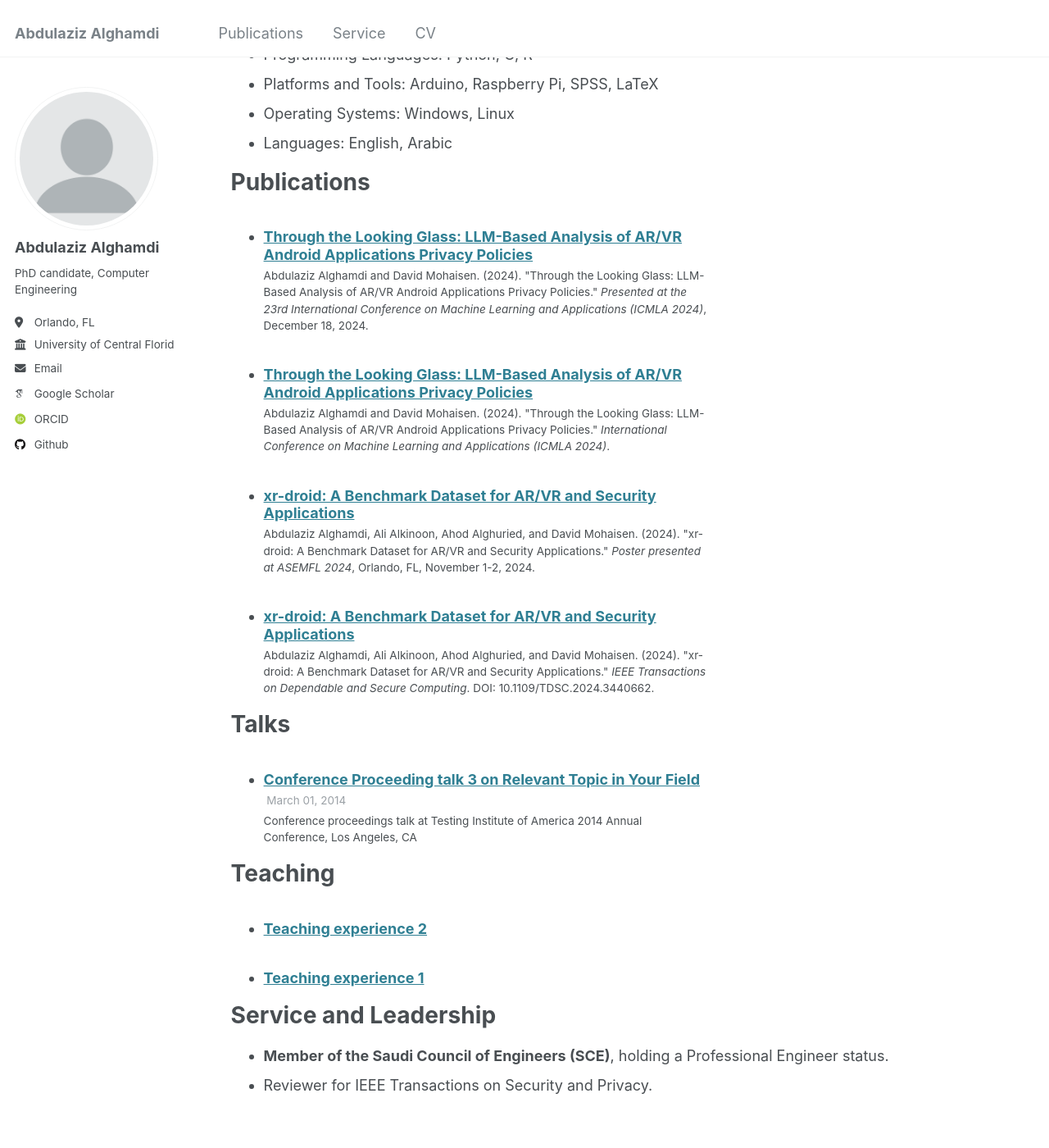
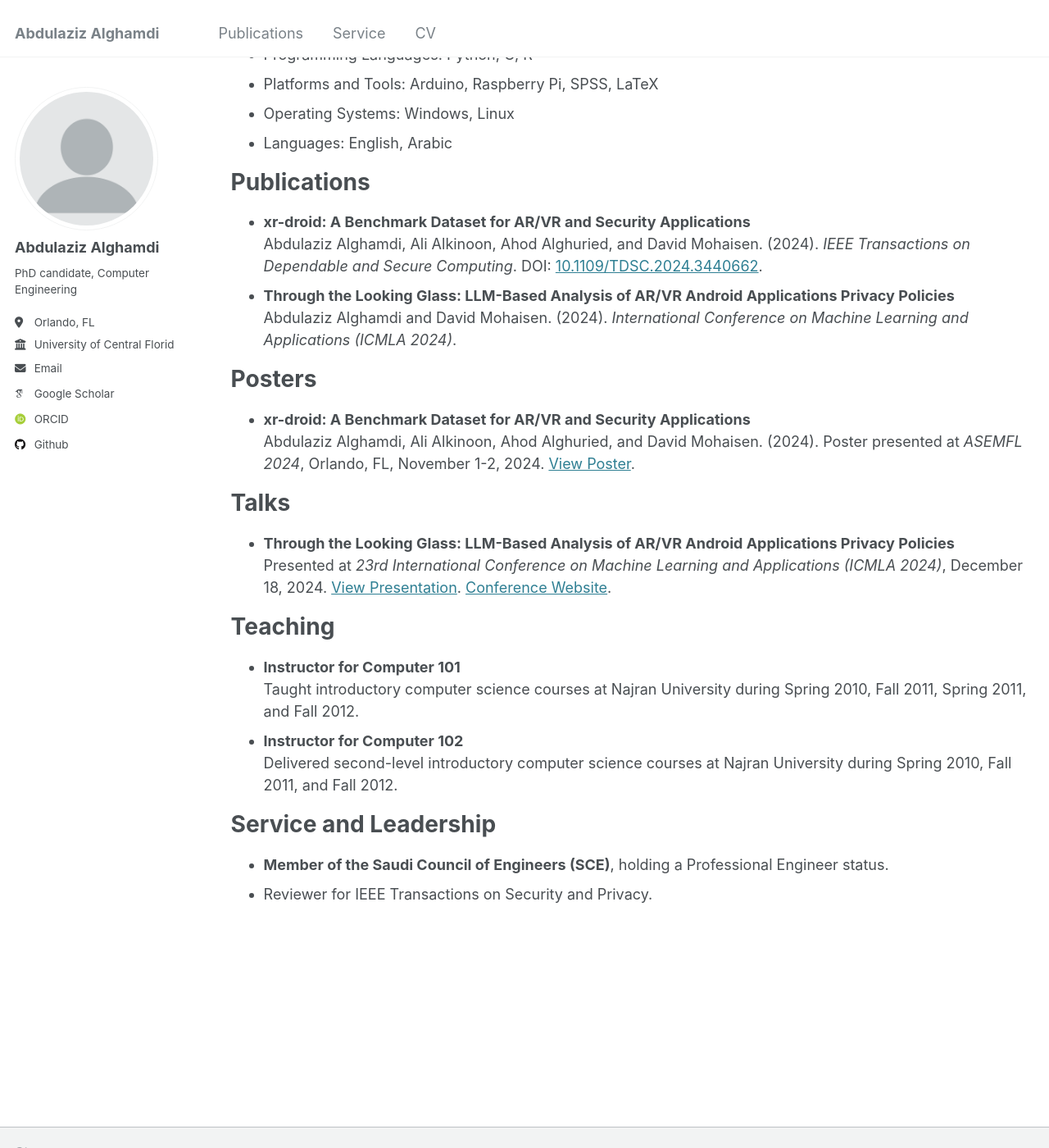
Before and after one commit to Eamna/eamna.github.io, a Jekyll site: the page built from _pages/cv.md, in a window 1280 px wide and 1400 px high, scrolled down 816 px. Shown: the whole window at 82% size. Built offline with Jekyll 4.4.1, drawn with Linux system fonts in a browser that asks for light colours; some web fonts are replaced.

Commit message:
Update cv.md

```diff
--- a/_pages/cv.md
+++ b/_pages/cv.md
@@ -44,21 +44,41 @@ Skills
 
 Publications
 ======
-<ul>{% for post in site.publications reversed %}
-  {% include archive-single-cv.html %}
-{% endfor %}</ul>
+<ul>
+  <li><b>xr-droid: A Benchmark Dataset for AR/VR and Security Applications</b><br>
+  Abdulaziz Alghamdi, Ali Alkinoon, Ahod Alghuried, and David Mohaisen. (2024). <i>IEEE Transactions on Dependable and Secure Computing</i>. DOI: <a href="https://doi.ieeecomputersociety.org/10.1109/TDSC.2024.3440662">10.1109/TDSC.2024.3440662</a>.
+  </li>
+  <li><b>Through the Looking Glass: LLM-Based Analysis of AR/VR Android Applications Privacy Policies</b><br>
+  Abdulaziz Alghamdi and David Mohaisen. (2024). <i>International Conference on Machine Learning and Applications (ICMLA 2024)</i>.
+  </li>
+</ul>
+
+Posters
+======
+<ul>
+  <li><b>xr-droid: A Benchmark Dataset for AR/VR and Security Applications</b><br>
+  Abdulaziz Alghamdi, Ali Alkinoon, Ahod Alghuried, and David Mohaisen. (2024). Poster presented at <i>ASEMFL 2024</i>, Orlando, FL, November 1-2, 2024. <a href="https://docs.google.com/presentation/d/1LmBL5YJXJ_li47AZEprkbOco6BeYMYFO/edit?usp=sharing&ouid=102312982814356290884&rtpof=true&sd=true">View Poster</a>.
+  </li>
+</ul>
 
 Talks
 ======
-<ul>{% for post in site.talks reversed %}
-  {% include archive-single-talk-cv.html  %}
-{% endfor %}</ul>
+<ul>
+  <li><b>Through the Looking Glass: LLM-Based Analysis of AR/VR Android Applications Privacy Policies</b><br>
+  Presented at <i>23rd International Conference on Machine Learning and Applications (ICMLA 2024)</i>, December 18, 2024. <a href="https://docs.google.com/presentation/d/1eGlDHZYaj-Jy3eLCQM0SJ7dYY5WGixtd/edit?usp=sharing&ouid=102312982814356290884&rtpof=true&sd=true">View Presentation</a>. <a href="https://www.icmla-conference.org/icmla24/">Conference Website</a>.
+  </li>
+</ul>
 
 Teaching
 ======
-<ul>{% for post in site.teaching reversed %}
-  {% include archive-single-cv.html %}
-{% endfor %}</ul>
+<ul>
+  <li><b>Instructor for Computer 101</b><br>
+  Taught introductory computer science courses at Najran University during Spring 2010, Fall 2011, Spring 2011, and Fall 2012.
+  </li>
+  <li><b>Instructor for Computer 102</b><br>
+  Delivered second-level introductory computer science courses at Najran University during Spring 2010, Fall 2011, and Fall 2012.
+  </li>
+</ul>
 
 Service and Leadership
 ======
```
